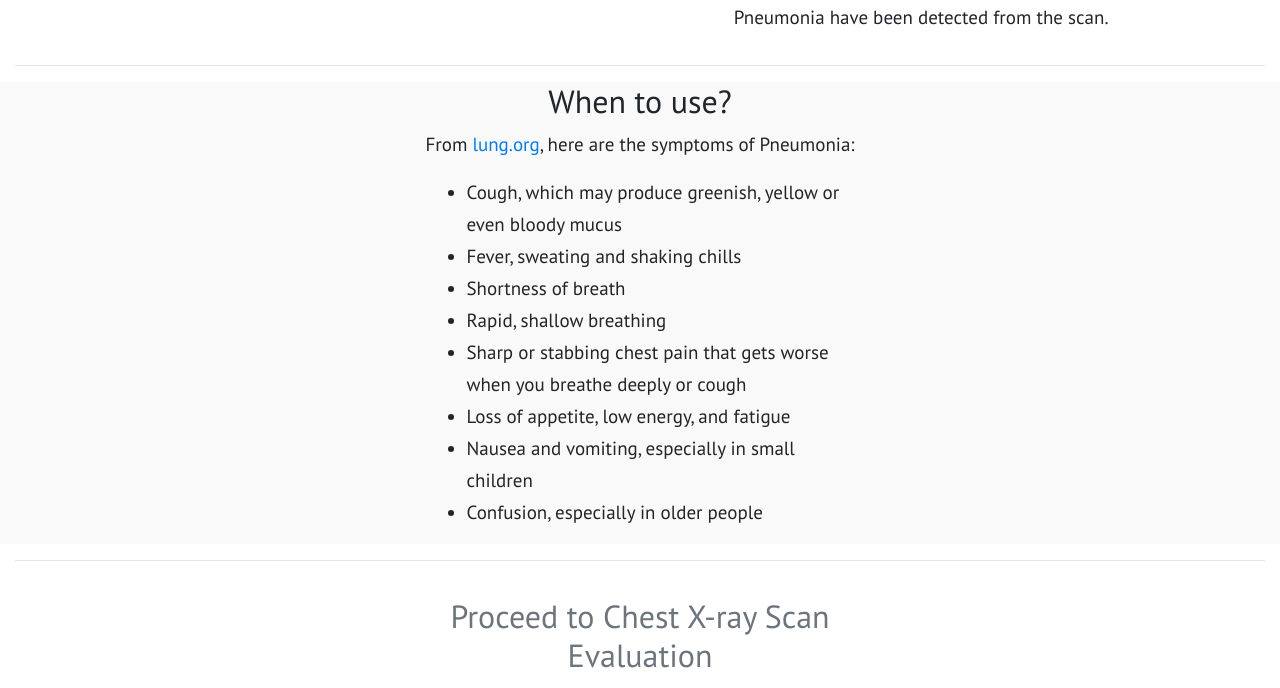
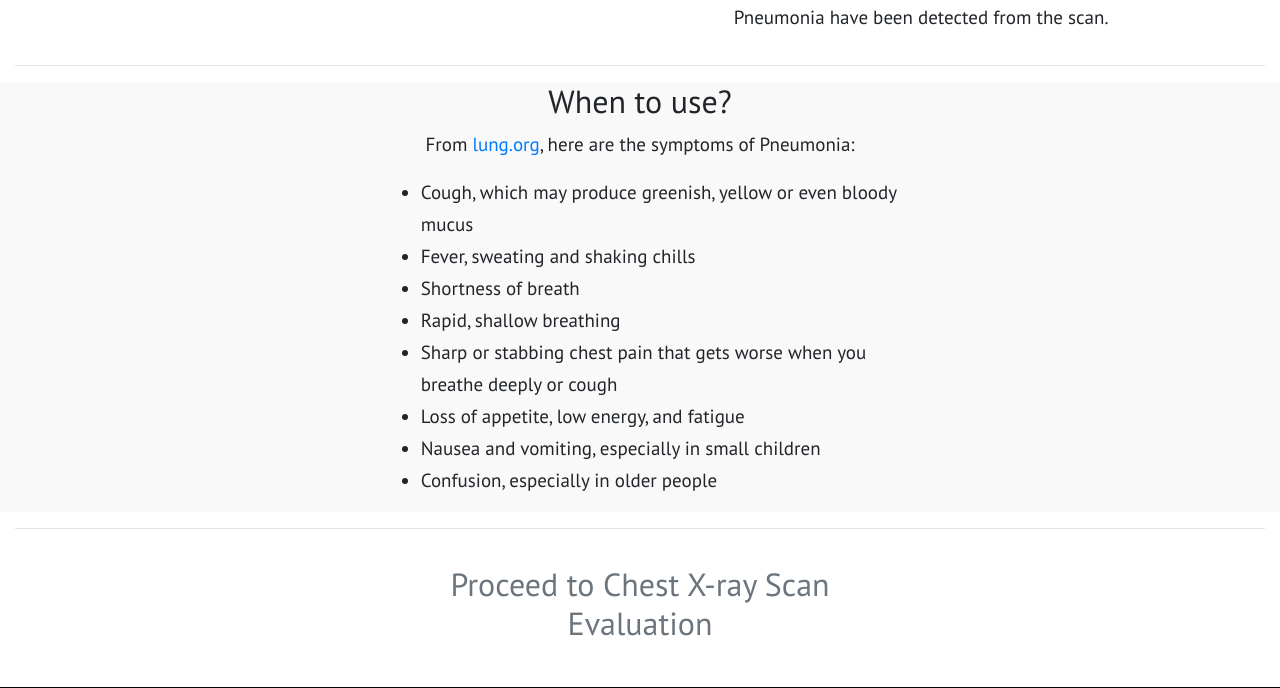
Before and after one commit to Manjaka97/pneumonia.elvnosix, a Flask app: page / in a window 1280 px wide. Shown: the part 727-1415 px from the top of the page. Run offline with Flask 2, Linux system fonts and the light colour scheme; some libraries are stand-ins or nearby versions.

Commit message:
Fixed css spacing in index.html

```diff
--- a/templates/index.html
+++ b/templates/index.html
@@ -117,7 +117,7 @@
 				<h2 class="text-center">When to use?</h2>
 				<p class="text-center description">
 					From <a href="https://www.lung.org/lung-health-and-diseases/lung-disease-lookup/pneumonia/symptoms-and-diagnosis.html">lung.org</a>, here are the symptoms of Pneumonia:
-					<ul class="symptoms description" style="width: 70%; margin: auto;">
+					<ul class="symptoms description" style="width: 85%; margin: auto;">
 						<li>Cough, which may produce greenish, yellow or even bloody mucus</li>
 						<li>Fever, sweating and shaking chills</li>
 						<li>Shortness of breath</li>
```
